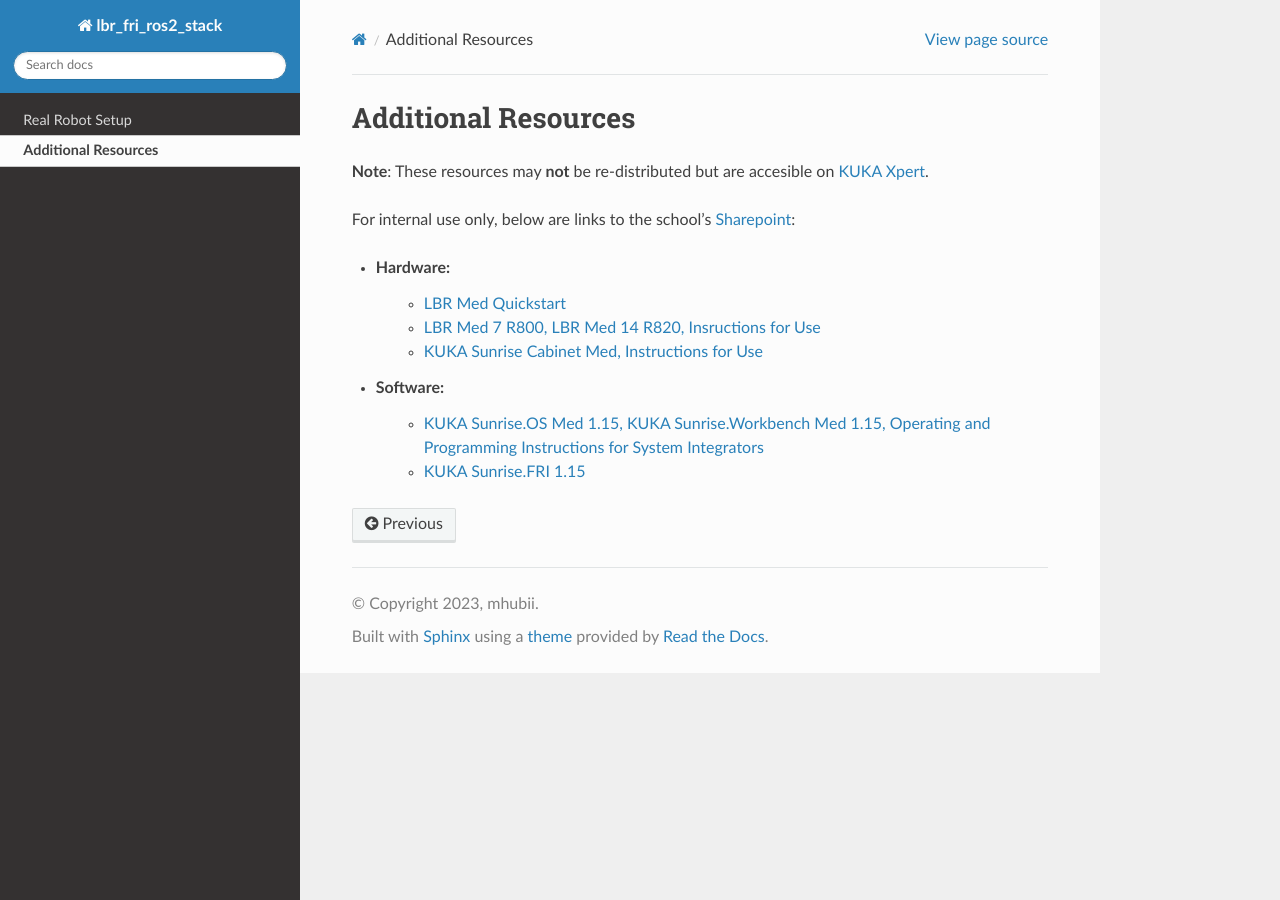
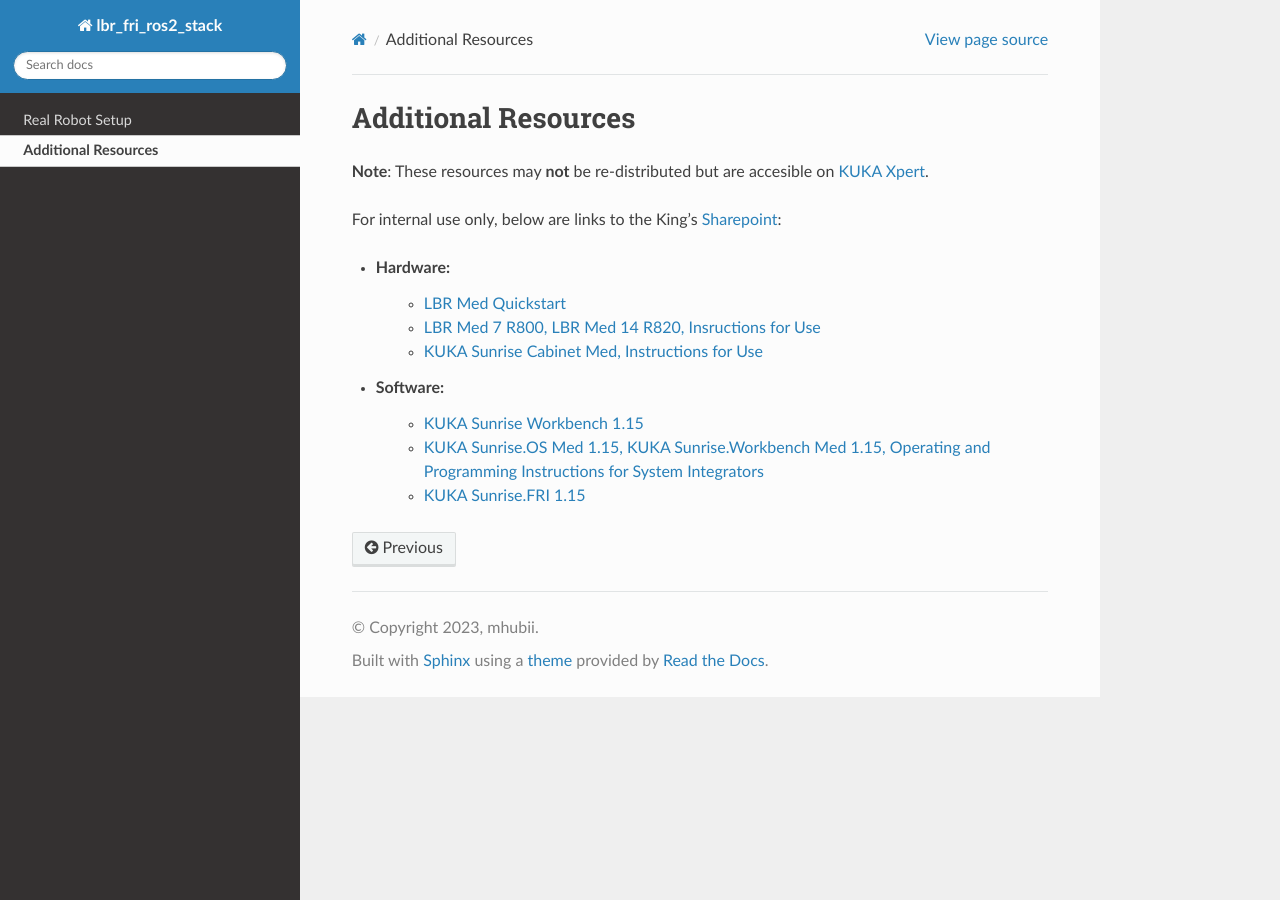
Before and after one commit to lbr-stack/lbr_stack_doc, a Sphinx documentation site: the page built from doc/source/docs/additional_resources.rst, in a window 1280 px wide. Built offline with Sphinx 7.4.7 and the Read the Docs theme 2.0.0, drawn with Linux system fonts in a browser that asks for light colours; pages that are not in the unit, such as notebooks, are missing from menus.

Commit message:
updated links

```diff
--- a/doc/source/docs/additional_resources.rst
+++ b/doc/source/docs/additional_resources.rst
@@ -2,12 +2,13 @@
 ====================
 **Note**: These resources may **not** be re-distributed but are accesible on `KUKA Xpert <https://xpert.kuka.com>`_.
 
-For internal use only, below are links to the school's `Sharepoint <https://emckclac.sharepoint.com>`_:
+For internal use only, below are links to the King's `Sharepoint <https://emckclac.sharepoint.com>`_:
 
 * Hardware:
-    * `LBR Med Quickstart <https://emckclac.sharepoint.com/sites/MT-BMEIS-RVIM/Shared%20Documents/docs/inventory/kuka_lbr_med_7_R800/LBR_Med_Quick_Start_en.pdf>`_
-    * `LBR Med 7 R800, LBR Med 14 R820, Insructions for Use <https://emckclac.sharepoint.com/sites/MT-BMEIS-RVIM/Shared%20Documents/docs/inventory/kuka_lbr_med_7_R800/GA_LBR_Med_en.pdf>`_
-    * `KUKA Sunrise Cabinet Med, Instructions for Use <https://emckclac.sharepoint.com/sites/MT-BMEIS-RVIM/Shared%20Documents/docs/inventory/kuka_lbr_med_7_R800/GA_KUKA_Sunrise_Cabinet_Med_en.pdf>`_
+    * `LBR Med Quickstart <https://emckclac.sharepoint.com/:b:/s/MT-BMEIS-ALL/ESJdZZ3HRgRHswsPvH2VXVkBuKXnA6rBdqV9Drk0DME-XQ?e=5k20eS>`_
+    * `LBR Med 7 R800, LBR Med 14 R820, Insructions for Use <https://emckclac.sharepoint.com/:b:/s/MT-BMEIS-ALL/EZ5WWlY6vfJPnlChRLe7zQMBxF6v85rGcjHiKIQMBOFmmA?e=e0qgA8>`_
+    * `KUKA Sunrise Cabinet Med, Instructions for Use <https://emckclac.sharepoint.com/:b:/s/MT-BMEIS-ALL/ETqh57k0rZVKj2f1wlqGSPEB_3JZBIxBHTCvmyCD6cLWgg?e=A0SRh4>`_
 * Software:
-    * `KUKA Sunrise.OS Med 1.15, KUKA Sunrise.Workbench Med 1.15, Operating and Programming Instructions for System Integrators <https://emckclac.sharepoint.com/sites/MT-BMEIS-RVIM/Shared%20Documents/docs/inventory/kuka_lbr_med_7_R800/GA_KUKA_SunriseOS_Med_115_en.pdf>`_
-    * `KUKA Sunrise.FRI 1.15 <https://emckclac.sharepoint.com/sites/MT-BMEIS-RVIM/Shared%20Documents/docs/inventory/kuka_lbr_med_7_R800/KUKA_SunriseFRI_115_en.pdf>`_
+    * `KUKA Sunrise Workbench 1.15 <https://emckclac.sharepoint.com/:u:/s/MT-BMEIS-ALL/EeTzbmK3K-BEp-TlTQvwJn0BSCVuxR9tx1Zb2Pc7WLDz_A?e=Ifn8HI>`_
+    * `KUKA Sunrise.OS Med 1.15, KUKA Sunrise.Workbench Med 1.15, Operating and Programming Instructions for System Integrators <https://emckclac.sharepoint.com/:b:/s/MT-BMEIS-ALL/EdwsKu2TuW5DmXfJCdSsnrkBNH-wFXcOMTsOjUpFZvwHlA?e=cVtN7n>`_
+    * `KUKA Sunrise.FRI 1.15 <https://emckclac.sharepoint.com/:b:/s/MT-BMEIS-ALL/EdN6Un5WWZ1ImZu8pgqUJwoBNaJ_3Z6Fhw_zEEn6HaU4gA?e=QQwlOB>`_
```
